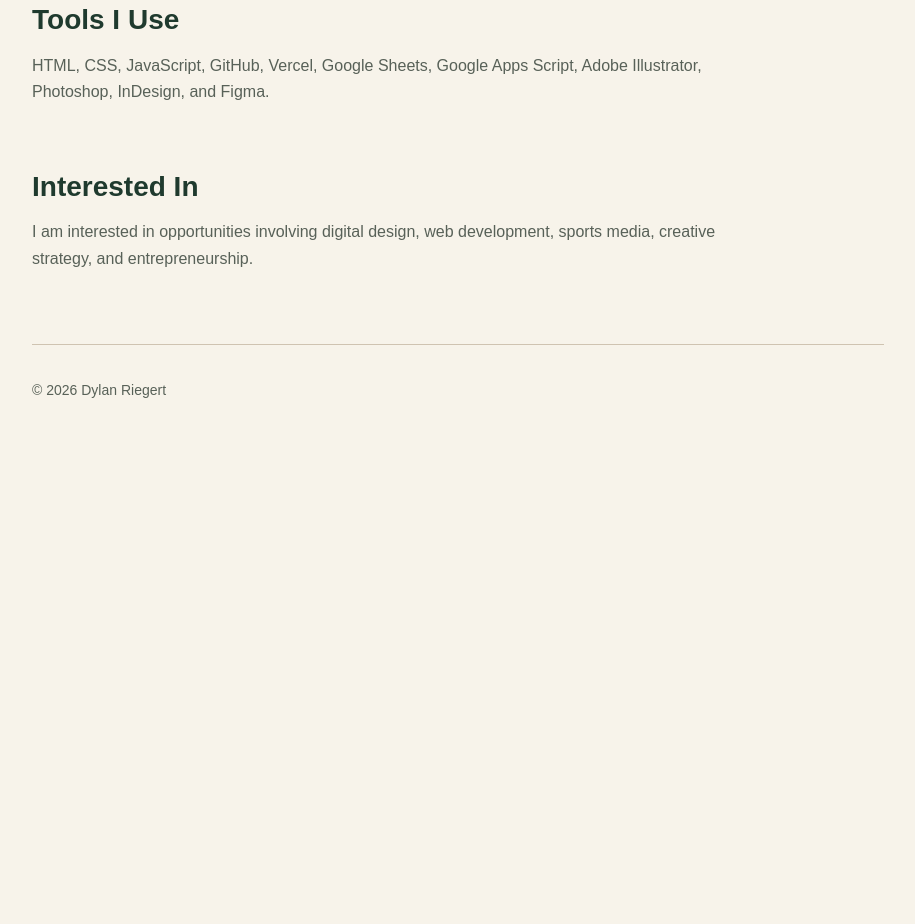
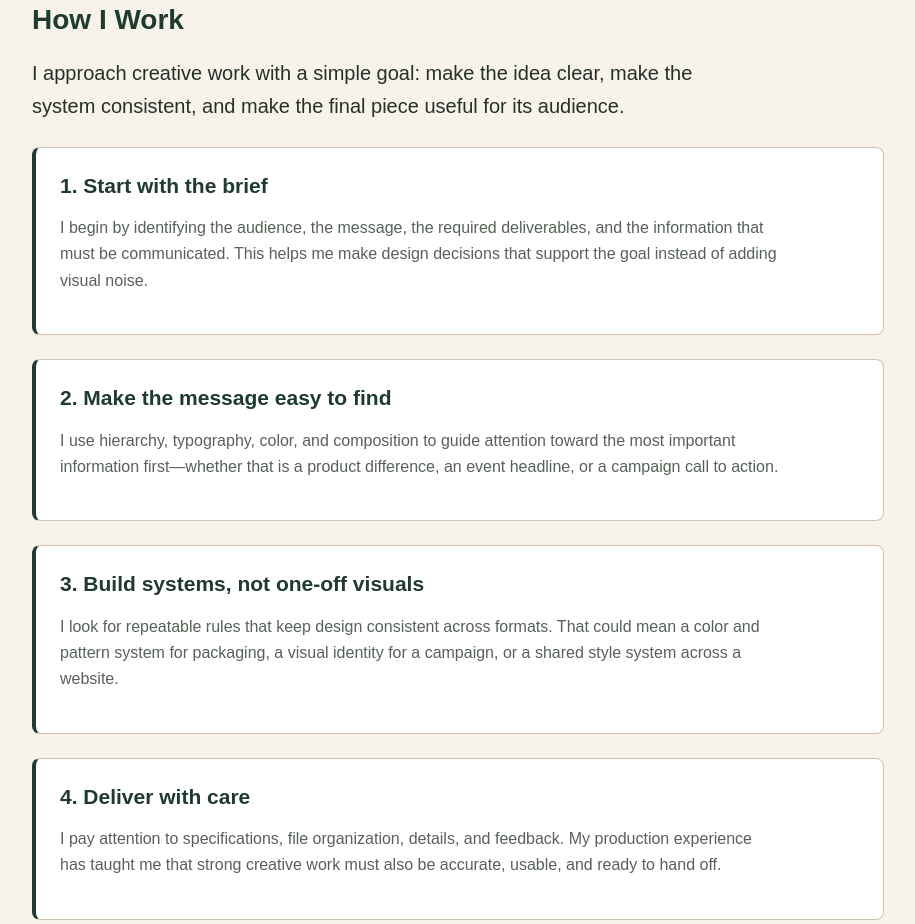
Before and after one commit to driegs17-alt/Personal-Website, a plain HTML site: page skills.html in a window 1280 px wide. Shown: the part 1228-2152 px from the top of the page, without its empty margins (182-1097 px from the left). Before the commit the page ends 1686 px from the top, so only its background shows below. Drawn offline with Linux system fonts and the light colour scheme.

Commit message:
update skills

```diff
--- a/skills.html
+++ b/skills.html
@@ -77,6 +77,57 @@
       </article>
     </section>
 
+<section>
+  <h2>How I Work</h2>
+
+  <p class="intro">
+    I approach creative work with a simple goal: make the idea clear, make the
+    system consistent, and make the final piece useful for its audience.
+  </p>
+
+  <article class="skill">
+    <h3>1. Start with the brief</h3>
+
+    <p>
+      I begin by identifying the audience, the message, the required
+      deliverables, and the information that must be communicated. This helps
+      me make design decisions that support the goal instead of adding visual
+      noise.
+    </p>
+  </article>
+
+  <article class="skill">
+    <h3>2. Make the message easy to find</h3>
+
+    <p>
+      I use hierarchy, typography, color, and composition to guide attention
+      toward the most important information first—whether that is a product
+      difference, an event headline, or a campaign call to action.
+    </p>
+  </article>
+
+  <article class="skill">
+    <h3>3. Build systems, not one-off visuals</h3>
+
+    <p>
+      I look for repeatable rules that keep design consistent across formats.
+      That could mean a color and pattern system for packaging, a visual
+      identity for a campaign, or a shared style system across a website.
+    </p>
+  </article>
+
+  <article class="skill">
+    <h3>4. Deliver with care</h3>
+
+    <p>
+      I pay attention to specifications, file organization, details, and
+      feedback. My production experience has taught me that strong creative
+      work must also be accurate, usable, and ready to hand off.
+    </p>
+  </article>
+</section>
+
+
     <section>
       <h2>Tools I Use</h2>
 
```
